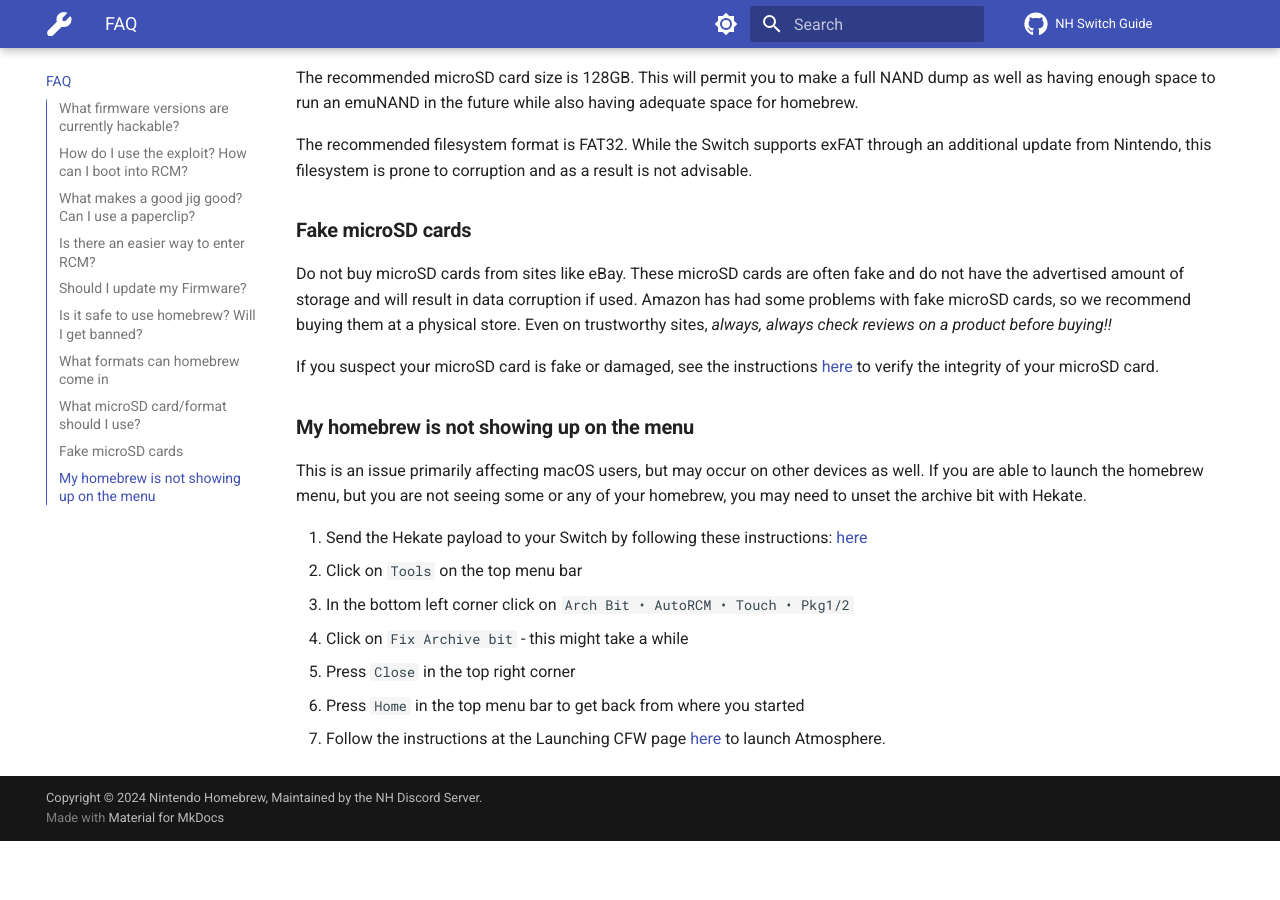
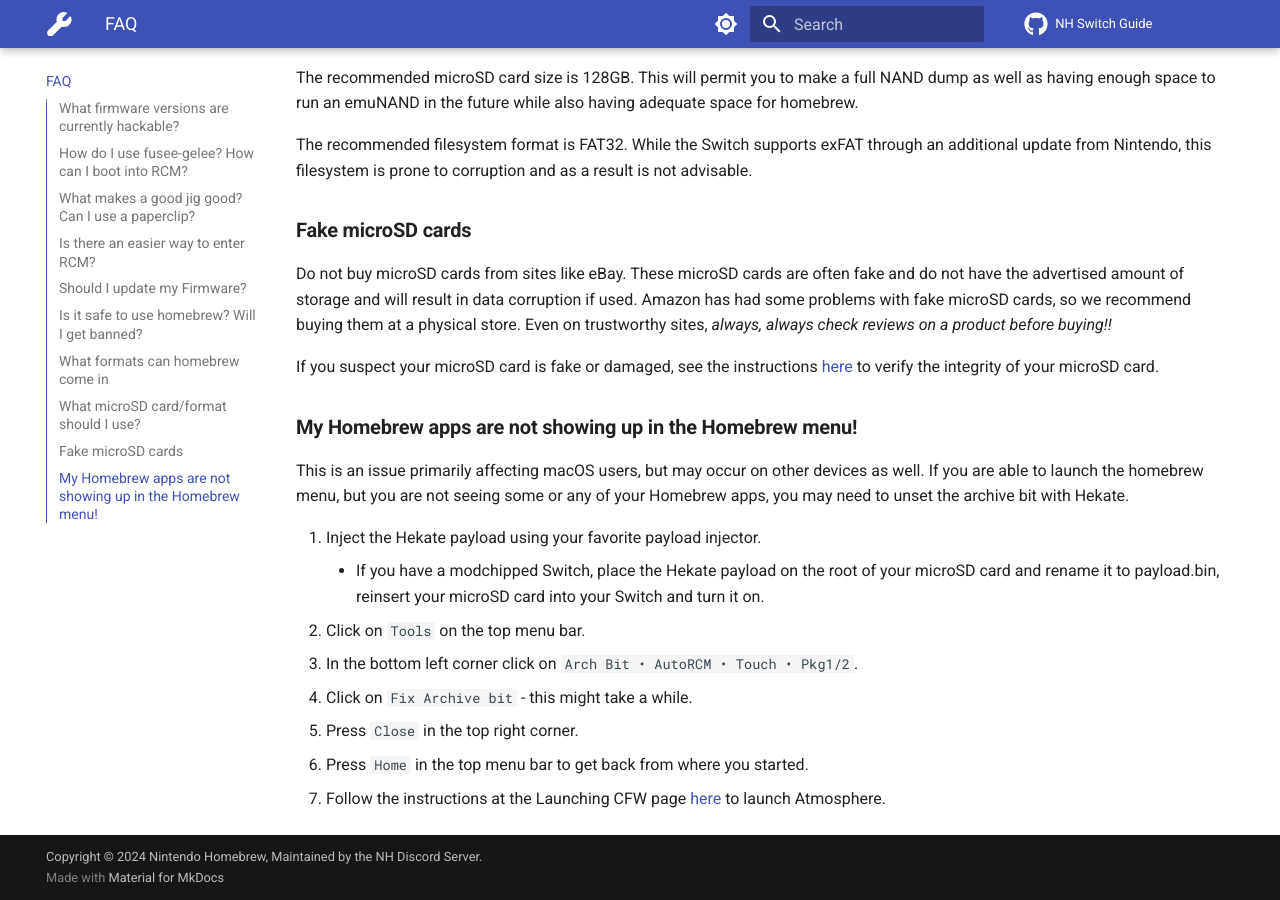
Before and after one commit to nh-server/switch-guide, an MkDocs documentation site: the page built from docs/faq.md, in a window 1280 px wide and 900 px high, scrolled down 3817 px. Built offline with MkDocs 1.6.1 and Material for MkDocs 9.7.7, drawn with Linux system fonts in a browser that asks for light colours; comment, search, counter and statistics services are not loaded; before the commit the page ends 4658 px from its top, so only the background shows below that; some of the changed text lies outside the part shown.

Commit message:
added admonition to the android installation page for android 14, reworded section at the bottom of faq, fixed links in faq (external links, changed to local links) and added link to defender's modchip installation guide on modchip introduction page

```diff
--- a/docs/faq.md
+++ b/docs/faq.md
@@ -11,11 +11,11 @@
 See <a href="https://gbatemp.net/threads/switch-informations-by-serial-number.481215/" target="_blank">here</a> for an up to date list.
 
 
-### **How do I use the exploit? How can I boot into RCM?**
+### **How do I use fusee-gelee? How can I boot into RCM?**
 
-To launch CFW through the exploit, the Switch needs to be in "Recovery Mode"(RCM).
+To launch CFW through the fusee-gelee, the Switch needs to be in "ReCovery Mode"(RCM).
 The easiest way to enter RCM is by grounding pin 10 in the right joycon rail and holding VOL+ on boot.
-Several methods and designs to do this exist, see [our guide](https://nh-server.github.io/switch-guide/user_guide/emummc/entering_rcm) for more information.
+Several methods and designs to do this exist, see [our guide](user_guide/rcm/entering_rcm.md) for more information.
 Once the Switch is in RCM it needs to be connected to either a computer, phone or dongle to send the exploit and the payload.
 
 This procedure needs to happen every time the Switch boots from a completely "off" state, otherwise the Switch will boot into the stock firmware.
@@ -139,14 +139,15 @@
 
 
 
-### **My homebrew is not showing up on the menu**
+### **My Homebrew apps are not showing up in the Homebrew menu!**
 
-This is an issue primarily affecting macOS users, but may occur on other devices as well. If you are able to launch the homebrew menu, but you are not seeing some or any of your homebrew, you may need to unset the archive bit with Hekate.
+This is an issue primarily affecting macOS users, but may occur on other devices as well. If you are able to launch the homebrew menu, but you are not seeing some or any of your Homebrew apps, you may need to unset the archive bit with Hekate.
 
-1. Send the Hekate payload to your Switch by following these instructions: [here](https://nh-server.github.io/switch-guide/user_guide/emummc/sending_payload/)
-2. Click on `Tools` on the top menu bar
-3. In the bottom left corner click on `Arch Bit • AutoRCM • Touch • Pkg1/2`
-4. Click on `Fix Archive bit` - this might take a while
-5. Press `Close` in the top right corner
-6. Press `Home` in the top menu bar to get back from where you started
-7. Follow the instructions at the Launching CFW page [here](https://nh-server.github.io/switch-guide/user_guide/emummc/launching_cfw/) to launch Atmosphere.
+1. Inject the Hekate payload using your favorite payload injector.
+    - If you have a modchipped Switch, place the Hekate payload on the root of your microSD card and rename it to payload.bin, reinsert your microSD card into your Switch and turn it on.
+2. Click on `Tools` on the top menu bar.
+3. In the bottom left corner click on `Arch Bit • AutoRCM • Touch • Pkg1/2`.
+4. Click on `Fix Archive bit` - this might take a while.
+5. Press `Close` in the top right corner.
+6. Press `Home` in the top menu bar to get back from where you started.
+7. Follow the instructions at the Launching CFW page [here](user_guide/all/launching_cfw.md/) to launch Atmosphere.
```
Also changed, not shown: docs/extras/installing_android.md (+4 -1 lines), docs/extras/transfer_sd.md (+5 -5 lines), docs/extras/updating.md (+10 -10 lines), docs/user_guide/getting_started.md (+1 -1 lines), docs/user_guide/modchip/index.md (+15 -4 lines).
